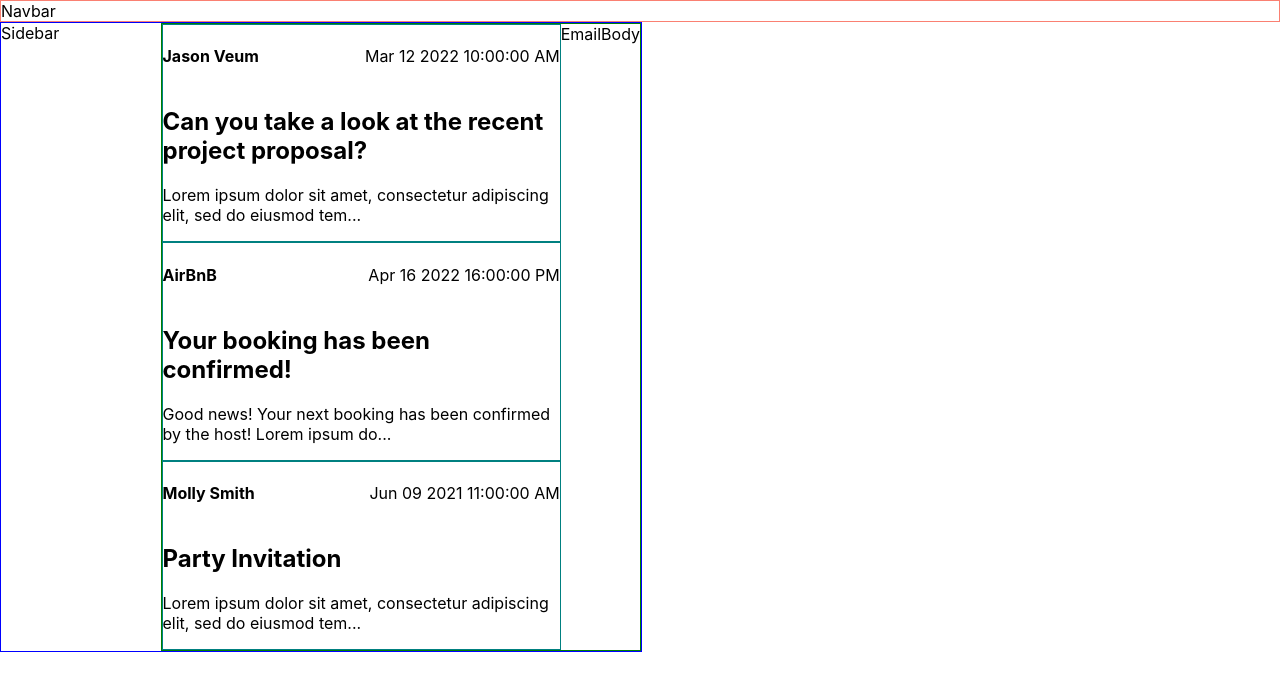
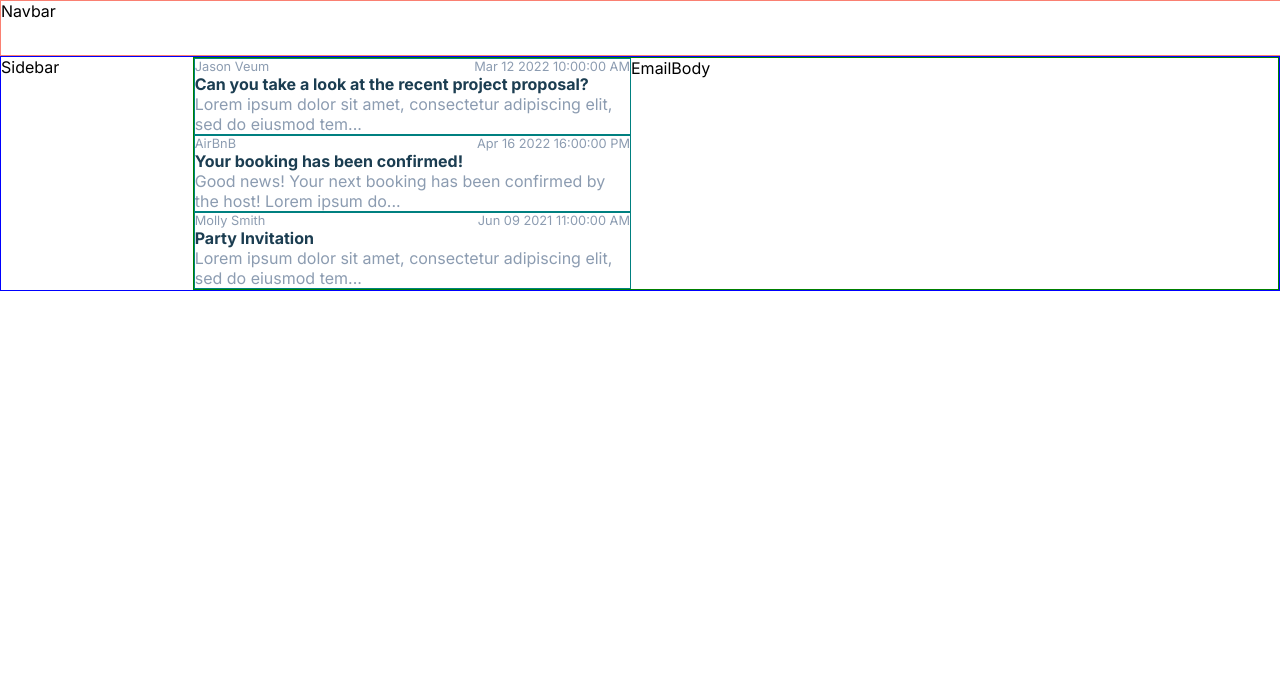
Before and after one commit to alespiridigliozzi/react-email-clone, a React (Create React App) app: page / in a window 1280 px wide. Shown: the top 690 px of the page. Built offline with nearby package versions, Linux system fonts and the light colour scheme.

Commit message:
set up variables and typography

```diff
--- a/src/App.scss
+++ b/src/App.scss
@@ -1,10 +1,14 @@
+@use "./Styles/typography" as *;
+@use './Styles/variables' as *;
+
 .App {
     display: grid;
     grid-template-columns: repeat(2, 1fr);
+    font-family: 'Inter', sans-serif;
 }
 
 .main-container {
     border: 1px solid blue;
     display: flex;
-    width: 100%;
+    width: 100vw;
 }
--- a/src/Components/EmailBody/EmailBody.jsx
+++ b/src/Components/EmailBody/EmailBody.jsx
@@ -1,8 +1,9 @@
 import React from 'react'
+import './EmailBody.scss'
 
 const EmailBody = () => {
   return (
-    <div>EmailBody</div>
+    <div className='email-body'>EmailBody</div>
   )
 }
 
--- a/src/Components/EmailBody/EmailBody.scss
+++ b/src/Components/EmailBody/EmailBody.scss
@@ -0,0 +1,3 @@
+.email-body {
+    width: 85%;
+}
--- a/src/Components/EmailsList/EmailsList.jsx
+++ b/src/Components/EmailsList/EmailsList.jsx
@@ -9,9 +9,9 @@ const EmailsList = () => {
             <div className='emails-wrapper' key={email.id}>
                 <div className='emails-wrapper__date'>
                     <h4>{email.userName}</h4>
-                    <p>{email.date}</p>
+                    <h4>{email.date}</h4>
                 </div>
-                <h2>{email.email_subject}</h2>
+                <h3 className='bold-h3'>{email.email_subject}</h3>
                 <p>{email.email_body1.substring(0, 75)}...</p>
             </div>
         )
--- a/src/Components/EmailsList/EmailsList.scss
+++ b/src/Components/EmailsList/EmailsList.scss
@@ -1,3 +1,5 @@
+@use '../../Styles/typography' as *;
+
 .emails-wrapper {
     border: 1px solid teal;
 
--- a/src/Components/Navbar/Navbar.scss
+++ b/src/Components/Navbar/Navbar.scss
@@ -1,4 +1,5 @@
 .navbar {
     grid-column: 1 / -1;
     border: 1px solid salmon;
+    height: 7vh;
 }
--- a/src/Components/Sidebar/Sidebar.scss
+++ b/src/Components/Sidebar/Sidebar.scss
@@ -1,3 +1,3 @@
 .sidebar {
-    width: 25%;
+    width: 15%;
 }
--- a/src/Containers/EmailsContainer/EmailsContainer.jsx
+++ b/src/Containers/EmailsContainer/EmailsContainer.jsx
@@ -4,6 +4,7 @@ import EmailBody from '../../Components/EmailBody/EmailBody'
 import './EmailsContainer.scss'
 
 const EmailsContainer = () => {
+
     return (
         <div className='emails-container'>
             <EmailsList />
--- a/src/Containers/EmailsContainer/EmailsContainer.scss
+++ b/src/Containers/EmailsContainer/EmailsContainer.scss
@@ -1,5 +1,5 @@
 .emails-container {
     border: 1px solid green;
-    width: 75%;
+    width: 85%;
     display: flex;
 }
--- /dev/null
+++ b/src/Styles/_typography.scss
@@ -0,0 +1,41 @@
+@use './variables' as *;
+
+h1 {
+    font-size: 2rem;
+    font-weight: 700;
+}
+
+h2 {
+    font-size: 1.125rem;
+    font-weight: 500;
+}
+
+h3 {
+    font-size: 1rem;
+    font-weight: 400;
+}
+
+h4 {
+    font-size: .8rem;
+    font-weight: 400;
+    color: $primary-grey;
+}
+
+p {
+    font-size: 1rem;
+    font-weight: 400;
+    letter-spacing: 160%;
+    color: $primary-grey;
+}
+
+.bold-h3 {
+    font-size: 1rem;
+    font-weight: 700;
+    color: $primary-blue;
+}
+
+.small-paragraph {
+    font-size: .8rem;
+    font-weight: 400;
+    letter-spacing: 160%;
+}
--- /dev/null
+++ b/src/Styles/_variables.scss
@@ -0,0 +1,8 @@
+$primary-green: #57C5C5;
+$primary-blue: #1B3D51;
+$primary-grey: #8C9CB1;
+
+$secondary-green: #F5FCFC;
+$secondary-grey: #BCC6CC;
+
+$border-color: #E8F1F1;
--- a/src/index.css
+++ b/src/index.css
@@ -1,13 +1,12 @@
+@import url('https://fonts.googleapis.com/css2?family=Inter:wght@400;500;600;700&display=swap');
+
+* {
+    box-sizing: border-box;
+    margin: 0;
+    padding: 0;
+}
+
 body {
   margin: 0;
-  font-family: -apple-system, BlinkMacSystemFont, 'Segoe UI', 'Roboto', 'Oxygen',
-    'Ubuntu', 'Cantarell', 'Fira Sans', 'Droid Sans', 'Helvetica Neue',
-    sans-serif;
-  -webkit-font-smoothing: antialiased;
-  -moz-osx-font-smoothing: grayscale;
+  font-family: 'Inter', sans-serif;
 }
-
-code {
-  font-family: source-code-pro, Menlo, Monaco, Consolas, 'Courier New',
-    monospace;
-}
```
Lines whose indentation alone changed are shown as unchanged.
